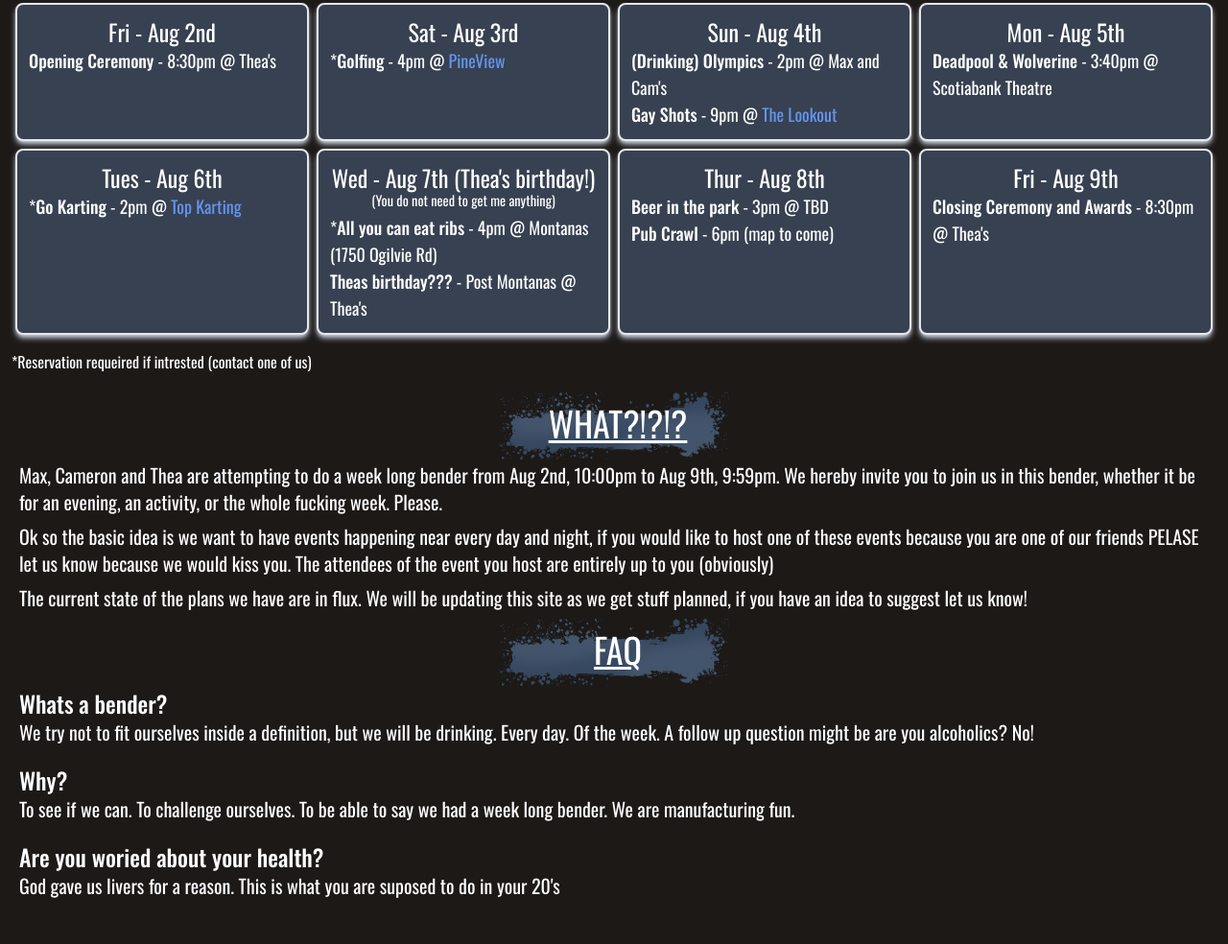
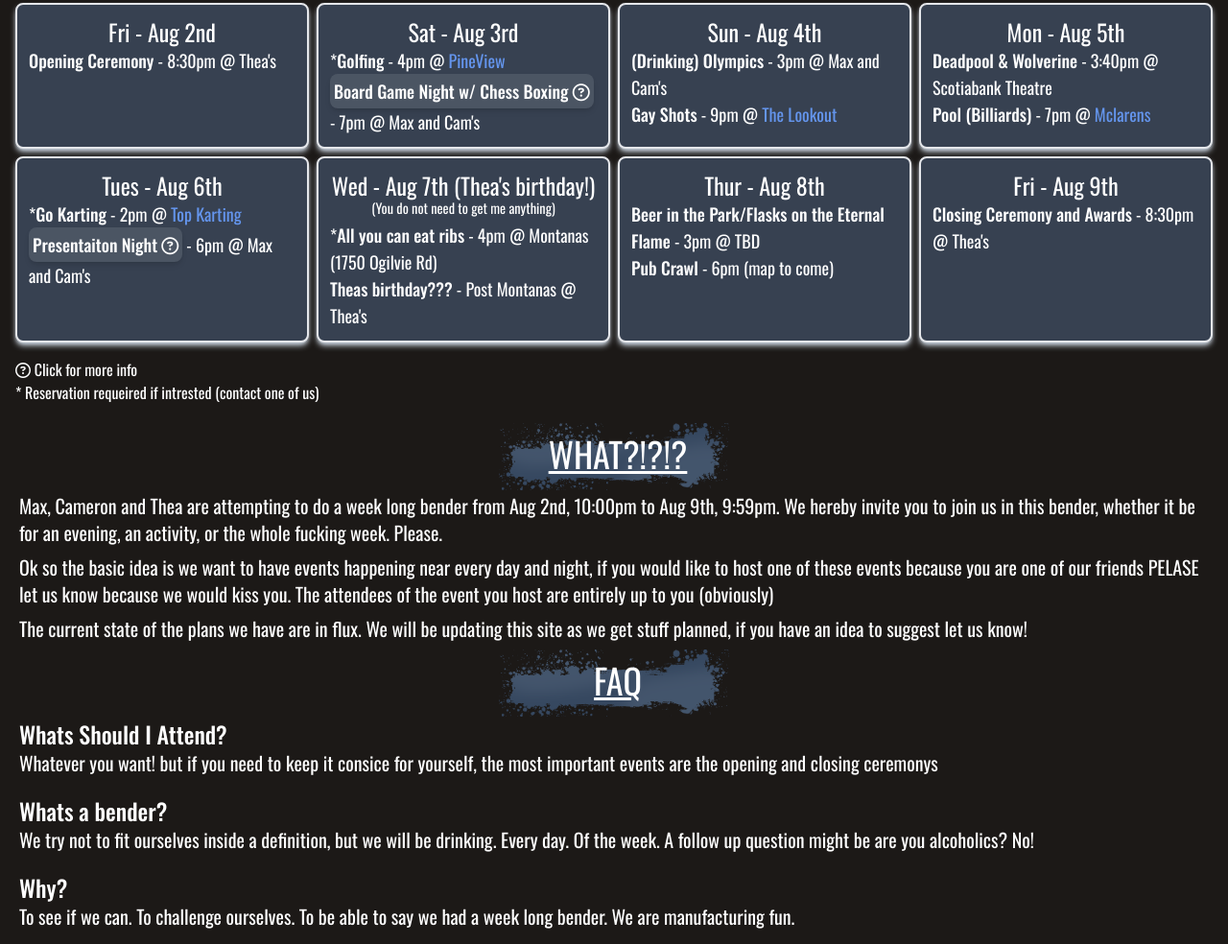
Before and after one commit to akaowen7/week-long-bender, an Astro site: page / in a window 1280 px wide. Shown: the part 341-1325 px from the top of the page at 96% size. Built offline with nearby package versions, Linux system fonts and the light colour scheme; Astro itself is replaced by a stand-in of ours.

Commit message:
finished up schedule

```diff
--- a/src/components/Fonts.astro
+++ b/src/components/Fonts.astro
@@ -8,3 +8,5 @@
   href="https://fonts.googleapis.com/css2?family=Oswald:wght@200..700&display=swap"
   rel="stylesheet"
 />
+<script src="https://kit.fontawesome.com/fe0142f25d.js" crossorigin="anonymous"
+></script>
--- /dev/null
+++ b/src/components/InfoButton.astro
@@ -0,0 +1,14 @@
+---
+interface InfoButtonProps {
+  onClick: string;
+}
+const { onClick } = Astro.props;
+---
+
+<button
+  class="bg-gray-600 text-white p-1 rounded-lg shadow-md"
+  onclick={onClick}
+>
+  <slot />
+  <i class="fa-regular fa-circle-question"></i>
+</button>
--- a/src/pages/index.astro
+++ b/src/pages/index.astro
@@ -1,5 +1,6 @@
 ---
 import Fonts from "../components/Fonts.astro";
+import InfoButton from "../components/InfoButton.astro";
 ---
 
 <style>
@@ -158,11 +159,22 @@ import Fonts from "../components/Fonts.astro";
             >PineView</a
           >
         </p>
+        <p>
+          <InfoButton
+            onClick="document.getElementById('exp1').classList.toggle('hidden')"
+          >
+            <b>Board Game Night w/ Chess Boxing</b></InfoButton
+          > - 7pm @ Max and Cam's
+        </p>
+        <p id="exp1" class="border-l-4 pl-3 mt-2 hidden">
+          Bring a board game, or just come to play. Partacipation in chess
+          boxing is not mandatory, but we will call you a pussy if you dont
+        </p>
       </div>
       <div class="shadow-slate-300 shadow-md" id="4">
         <h3>Sun - Aug 4th</h3>
         <p>
-          <b>(Drinking) Olympics</b> - 2pm @ Max and Cam's
+          <b>(Drinking) Olympics</b> - 3pm @ Max and Cam's
         </p>
         <p>
           <b>Gay Shots</b> - 9pm @ <a href="https://thelookoutbar.com/"
@@ -175,6 +187,11 @@ import Fonts from "../components/Fonts.astro";
         <p>
           <b>Deadpool & Wolverine</b> - 3:40pm @ Scotiabank Theatre
         </p>
+        <p>
+          <b>Pool (Billiards)</b> - 7pm @ <a href="https://www.maclarens.com/"
+            >Mclarens</a
+          >
+        </p>
       </div>
       <div class="shadow-slate-300 shadow-md" id="6">
         <h3>Tues - Aug 6th</h3>
@@ -182,6 +199,19 @@ import Fonts from "../components/Fonts.astro";
           *<b>Go Karting</b> - 2pm @ <a href="https://www.topkarting.com/"
             >Top Karting</a
           >
+        </p>
+        <p>
+          <InfoButton
+            onClick="document.getElementById('exp2').classList.toggle('hidden')"
+          >
+            <b>Presentaiton Night</b>
+          </InfoButton>
+          - 6pm @ Max and Cam's
+        </p>
+        <p id="exp2" class="border-l-4 pl-3 mt-2 hidden">
+          Prepare a presentation, a slideshow, a speech, on anything, anything
+          at all, and we will all listen to it. Make it silly, or dead serious.
+          Anything goes. You can also come to just watch the presentations.
         </p>
       </div>
       <div class="shadow-slate-300 shadow-md" id="7">
@@ -199,7 +229,7 @@ import Fonts from "../components/Fonts.astro";
       <div class="shadow-slate-300 shadow-md" id="8">
         <h3>Thur - Aug 8th</h3>
         <p>
-          <b>Beer in the park</b> - 3pm @ TBD
+          <b>Beer in the Park/Flasks on the Eternal Flame</b> - 3pm @ TBD
         </p>
         <p>
           <b>Pub Crawl</b> - 6pm (map to come)
@@ -210,7 +240,10 @@ import Fonts from "../components/Fonts.astro";
         <p><b>Closing Ceremony and Awards</b> - 8:30pm @ Thea's</p>
       </div>
     </div>
-    <p class="pl-3">*Reservation requeired if intrested (contact one of us)</p>
+    <p class="pl-4">
+      <i class="fa-regular fa-circle-question"></i> Click for more info
+    </p>
+    <p class="pl-4">* Reservation requeired if intrested (contact one of us)</p>
 
     <div class="p-5 flex flex-col">
       <div class="paint w-60 mx-auto">
@@ -237,6 +270,11 @@ import Fonts from "../components/Fonts.astro";
       <div class="paint w-60 mx-auto">
         <h1 class="text-4xl mb-2 text-center p-3 pl-5 underline">FAQ</h1>
       </div>
+      <h2 class="text-2xl"><b>Whats Should I Attend?</b></h2>
+      <p class="text-xl mb-5">
+        Whatever you want! but if you need to keep it consice for yourself, the
+        most important events are the opening and closing ceremonys
+      </p>
       <h2 class="text-2xl"><b>Whats a bender?</b></h2>
       <p class="text-xl mb-5">
         We try not to fit ourselves inside a definition, but we will be
```
